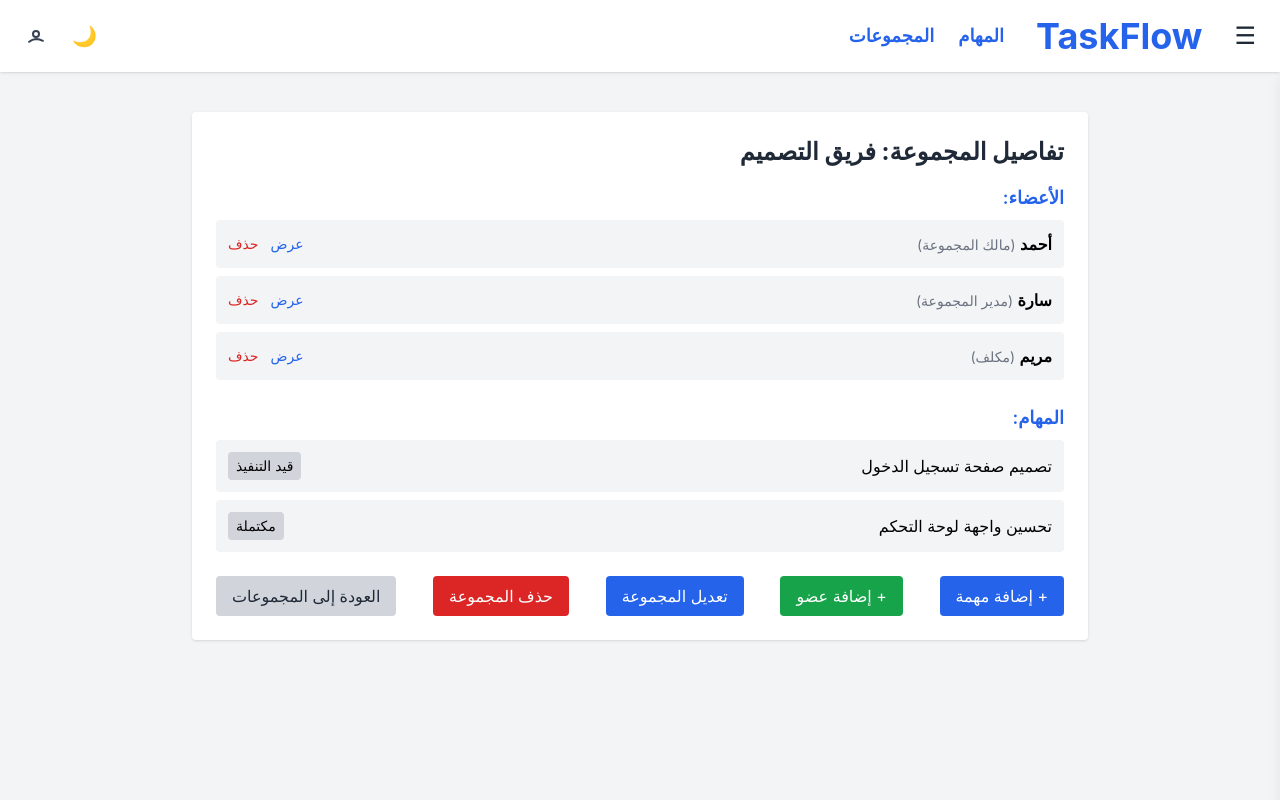
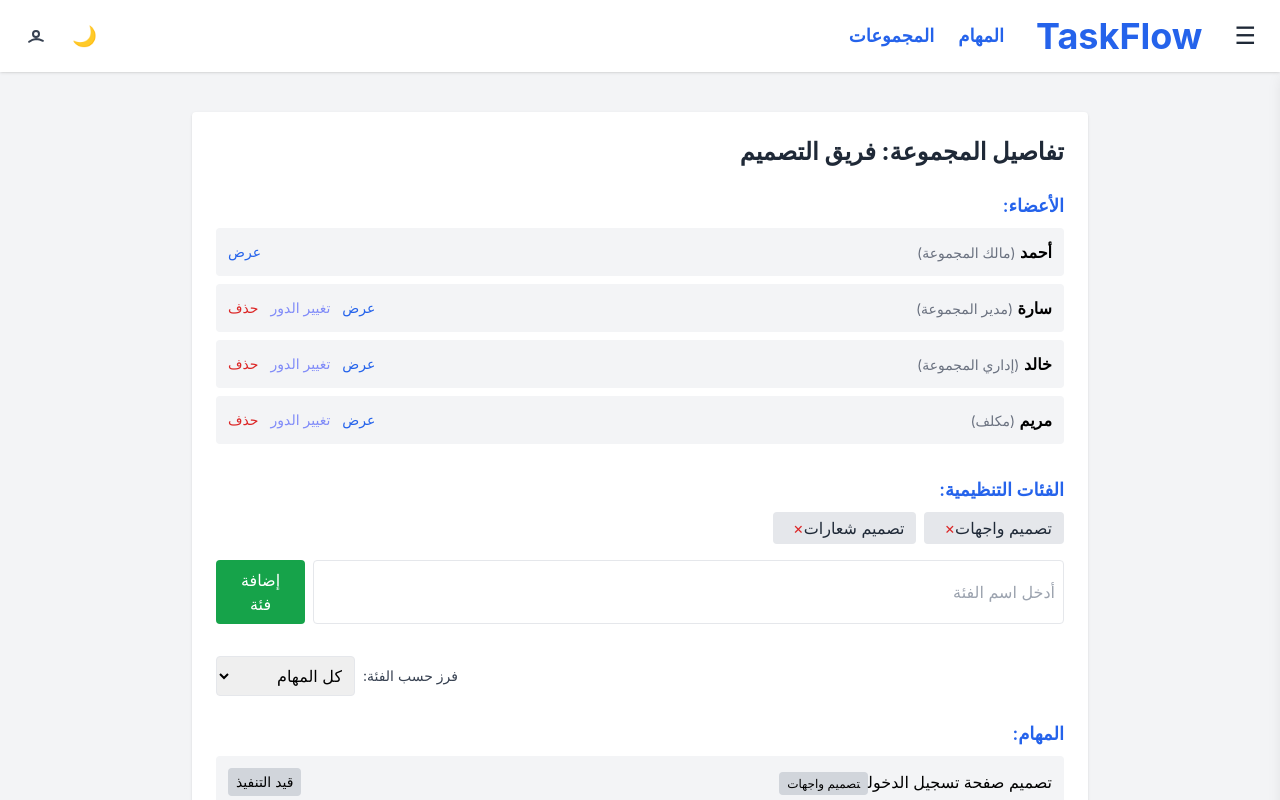
Before and after one commit to Diyaa2662/Task-Management-System, a React (Create React App) app: page /groups/1 in a window 1280 px wide. Shown: the top 800 px of the page. Built offline with nearby package versions, Linux system fonts and the light colour scheme.

Commit message:
Add category feature to the GroupsDetails page

```diff
--- a/src/App.js
+++ b/src/App.js
@@ -15,7 +15,6 @@ import EditGroup from "./pages/EditGroup";
 import GroupDetails from "./pages/GroupDetails";
 import AddMember from "./pages/AddMember";
 import MemberDetails from "./pages/MemberDetails";
-import Categories from "./pages/Categories";
 import Profile from "./pages/Profile";
 import EditProfile from "./pages/EditProfile";
 import GroupAddTask from "./pages/GroupAddTask";
@@ -47,7 +46,6 @@ function App() {
             path="/groups/:id/members/:memberId"
             element={<MemberDetails />}
           />
-          <Route path="/categories" element={<Categories />} />
           <Route path="/profile" element={<Profile />} />
           <Route path="/profile/edit" element={<EditProfile />} />
         </Route>
--- a/src/layout/Sidebar.js
+++ b/src/layout/Sidebar.js
@@ -9,7 +9,6 @@ function Sidebar({ isOpen, onToggleTheme, darkMode }) {
     { path: "/dashboard", label: "لوحة التحكم" },
     { path: "/tasks", label: "المهام" },
     { path: "/groups", label: "المجموعات" },
-    { path: "/categories", label: "الفئات" },
     { path: "/profile", label: "الملف الشخصي" },
   ];
 
--- a/src/pages/Dashboard.js
+++ b/src/pages/Dashboard.js
@@ -3,7 +3,6 @@ import { Link } from "react-router-dom";
 
 function Dashboard() {
   // ⚠️ بيانات وهمية مؤقتة (سيتم ربطها بالـ backend لاحقًا)
-  const userName = "ضياء";
 
   const stats = [
     { title: "عدد المهام", value: 25, color: "blue" },
@@ -22,8 +21,8 @@ function Dashboard() {
     <div className="text-right">
       {/* 🟦 1. رسالة ترحيب */}
       <div className="mb-6">
-        <h2 className="text-2xl font-bold text-gray-800 dark:text-white mb-2">
-          مرحبًا، {userName} 👋
+        <h2 className="text-2xl font-bold text-gray-800 dark:text-white">
+          الرئيسية
         </h2>
         <p className="text-gray-600 dark:text-gray-300">
           يسعدنا وجودك! إليك نظرة سريعة على حالة المهام الحالية.
--- a/src/pages/GroupAddTask.js
+++ b/src/pages/GroupAddTask.js
@@ -5,9 +5,13 @@ function GroupAddTask() {
   const navigate = useNavigate();
   const { id } = useParams(); // ID المجموعة
 
+  // ✅ بيانات وهمية للفئات التنظيمية ضمن المجموعة
+  const categories = ["UI/UX", "برمجة", "اختبار", "وثائق"];
+
   const [formData, setFormData] = useState({
     title: "",
     description: "",
+    category: "", // ✅ حقل الفئة
     status: "قيد التنفيذ",
     priority: "متوسطة",
     dueDate: "",
@@ -57,6 +61,26 @@ function GroupAddTask() {
               rows={3}
               className="w-full p-2 border rounded dark:bg-gray-700 dark:text-white"
             ></textarea>
+          </div>
+
+          <div>
+            <label className="block mb-1 text-sm text-gray-700 dark:text-gray-200">
+              الفئة
+            </label>
+            <select
+              name="category"
+              value={formData.category}
+              onChange={handleChange}
+              className="w-full p-2 border rounded dark:bg-gray-700 dark:text-white"
+              required
+            >
+              <option value="">اختر فئة</option>
+              {categories.map((cat, i) => (
+                <option key={i} value={cat}>
+                  {cat}
+                </option>
+              ))}
+            </select>
           </div>
 
           <div className="grid grid-cols-1 sm:grid-cols-2 gap-4">
--- a/src/pages/GroupDetails.js
+++ b/src/pages/GroupDetails.js
@@ -4,41 +4,87 @@ import { useParams, Link } from "react-router-dom";
 function GroupDetails() {
   const { id } = useParams();
 
-  // ✅ الدور الحالي للمستخدم داخل المجموعة (لاحقًا من backend)
-  const currentUserRole = "Owner"; // مثال: "Admin", "Manager", "Assignee"
+  const currentUserRole = "Owner";
 
-  // ✅ بيانات وهمية للمجموعة
   const group = {
     id,
     name: "فريق التصميم",
     members: [
       { name: "أحمد", role: "Owner" },
       { name: "سارة", role: "Admin" },
+      { name: "خالد", role: "Manager" },
       { name: "مريم", role: "Assignee" },
     ],
+    categories: ["تصميم واجهات", "تصميم شعارات"],
     tasks: [
-      { id: 1, title: "تصميم صفحة تسجيل الدخول", status: "قيد التنفيذ" },
-      { id: 2, title: "تحسين واجهة لوحة التحكم", status: "مكتملة" },
+      {
+        id: 1,
+        title: "تصميم صفحة تسجيل الدخول",
+        category: "تصميم واجهات",
+        status: "قيد التنفيذ",
+      },
+      {
+        id: 2,
+        title: "تصميم شعار جديد",
+        category: "تصميم شعارات",
+        status: "مكتملة",
+      },
+      {
+        id: 3,
+        title: "تحسين واجهة لوحة التحكم",
+        category: "تصميم واجهات",
+        status: "قيد التنفيذ",
+      },
     ],
   };
 
   const [members, setMembers] = useState(group.members);
+  const [categories, setCategories] = useState(group.categories);
+  const [newCategory, setNewCategory] = useState("");
+  const [editingIndex, setEditingIndex] = useState(null);
+  const [filterCategory, setFilterCategory] = useState("all");
+
+  const handleAddCategory = () => {
+    if (!newCategory.trim()) return;
+    setCategories([...categories, newCategory.trim()]);
+    setNewCategory("");
+  };
+
+  const handleDeleteCategory = (index) => {
+    if (window.confirm("هل أنت متأكد من حذف هذه الفئة؟")) {
+      setCategories(categories.filter((_, i) => i !== index));
+      if (filterCategory === categories[index]) {
+        setFilterCategory("all");
+      }
+    }
+  };
+
+  const filteredTasks =
+    filterCategory === "all"
+      ? group.tasks
+      : group.tasks.filter((task) => task.category === filterCategory);
 
   const handleDeleteMember = (index) => {
     if (window.confirm("هل أنت متأكد من حذف هذا العضو؟")) {
-      const updated = members.filter((_, i) => i !== index);
+      setMembers(members.filter((_, i) => i !== index));
+    }
+  };
+
+  const handleRoleChange = (index, newRole) => {
+    const updated = members.map((m, i) =>
+      i === index ? { ...m, role: newRole } : m
+    );
     setMembers(updated);
-    }
   };
 
   return (
     <div className="max-w-4xl mx-auto text-right bg-white dark:bg-gray-800 p-6 rounded shadow mt-6">
-      <h2 className="text-2xl font-bold text-gray-800 dark:text-white mb-4">
+      <h2 className="text-2xl font-bold text-gray-800 dark:text-white mb-6">
         تفاصيل المجموعة: {group.name}
       </h2>
 
       {/* ✅ الأعضاء */}
-      <div className="mb-6">
+      <div className="mb-8">
         <h3 className="text-lg font-semibold text-blue-600 dark:text-blue-400 mb-2">
           الأعضاء:
         </h3>
@@ -50,10 +96,29 @@ function GroupDetails() {
             >
               <div>
                 <span className="font-semibold">{member.name}</span>{" "}
+                {editingIndex === index ? (
+                  member.role !== "Owner" ? (
+                    <select
+                      value={member.role}
+                      onChange={(e) => handleRoleChange(index, e.target.value)}
+                      className="ml-2 p-1 border rounded dark:bg-gray-600 dark:text-white"
+                    >
+                      <option value="Admin">مدير المجموعة</option>
+                      <option value="Manager">إداري المجموعة</option>
+                      <option value="Assignee">مكلف</option>
+                    </select>
+                  ) : (
+                    <span className="text-sm text-gray-500 dark:text-gray-300 ml-2">
+                      (مالك المجموعة)
+                    </span>
+                  )
+                ) : (
                   <span className="text-sm text-gray-500 dark:text-gray-300">
                     ({translateRole(member.role)})
                   </span>
+                )}
               </div>
+
               <div className="flex gap-3">
                 <Link
                   to={`/groups/${group.id}/members/${index}`}
@@ -61,18 +126,98 @@ function GroupDetails() {
                 >
                   عرض
                 </Link>
-                {can(currentUserRole, "manageMembers") && (
+                {can(currentUserRole, "manageMembers") &&
+                  member.role !== "Owner" && (
+                    <>
+                      {editingIndex === index ? (
+                        <button
+                          onClick={() => setEditingIndex(null)}
+                          className="text-sm text-green-600 hover:underline"
+                        >
+                          حفظ
+                        </button>
+                      ) : (
+                        <button
+                          onClick={() => setEditingIndex(index)}
+                          className="text-sm text-indigo-400 hover:underline"
+                        >
+                          تغيير الدور
+                        </button>
+                      )}
                       <button
                         onClick={() => handleDeleteMember(index)}
                         className="text-sm text-red-600 hover:underline"
                       >
                         حذف
                       </button>
+                    </>
                   )}
               </div>
             </li>
           ))}
         </ul>
+      </div>
+
+      {/* ✅ الفئات */}
+      <div className="mb-8">
+        <h3 className="text-lg font-semibold text-blue-600 dark:text-blue-400 mb-2">
+          الفئات التنظيمية:
+        </h3>
+        <div className="flex flex-wrap gap-2 mb-4">
+          {categories.map((cat, idx) => (
+            <div
+              key={idx}
+              className="flex items-center bg-gray-200 dark:bg-gray-600 text-gray-800 dark:text-white px-3 py-1 rounded"
+            >
+              <span>{cat}</span>
+              {can(currentUserRole, "manageTasks") && (
+                <button
+                  onClick={() => handleDeleteCategory(idx)}
+                  className="ml-2 text-red-600 hover:text-red-800"
+                  title="حذف الفئة"
+                >
+                  ×
+                </button>
+              )}
+            </div>
+          ))}
+        </div>
+        {can(currentUserRole, "manageTasks") && (
+          <div className="flex gap-2">
+            <input
+              type="text"
+              value={newCategory}
+              onChange={(e) => setNewCategory(e.target.value)}
+              placeholder="أدخل اسم الفئة"
+              className="p-2 border rounded w-full dark:bg-gray-700 dark:text-white"
+            />
+            <button
+              onClick={handleAddCategory}
+              className="bg-green-600 text-white px-4 py-2 rounded hover:bg-green-700 transition"
+            >
+              إضافة فئة
+            </button>
+          </div>
+        )}
+      </div>
+
+      {/* ✅ الفلتر */}
+      <div className="mb-6 flex flex-wrap gap-2 justify-end items-center">
+        <label className="text-sm text-gray-700 dark:text-gray-300">
+          فرز حسب الفئة:
+        </label>
+        <select
+          value={filterCategory}
+          onChange={(e) => setFilterCategory(e.target.value)}
+          className="p-2 border rounded dark:bg-gray-700 dark:text-white"
+        >
+          <option value="all">كل المهام</option>
+          {categories.map((cat, idx) => (
+            <option key={idx} value={cat}>
+              {cat}
+            </option>
+          ))}
+        </select>
       </div>
 
       {/* ✅ المهام */}
@@ -81,12 +226,17 @@ function GroupDetails() {
           المهام:
         </h3>
         <ul className="space-y-2">
-          {group.tasks.map((task) => (
+          {filteredTasks.map((task) => (
             <li
               key={task.id}
               className="bg-gray-100 dark:bg-gray-700 p-3 rounded flex justify-between items-center"
             >
+              <div>
                 <span>{task.title}</span>
+                <span className="text-xs ml-3 px-2 py-1 bg-gray-300 dark:bg-gray-600 rounded">
+                  {task.category}
+                </span>
+              </div>
               <span className="text-sm px-2 py-1 bg-gray-300 dark:bg-gray-600 rounded">
                 {task.status}
               </span>
@@ -105,7 +255,6 @@ function GroupDetails() {
             + إضافة مهمة
           </Link>
         )}
-
         {can(currentUserRole, "manageMembers") && (
           <Link
             to={`/groups/${group.id}/add-member`}
@@ -114,7 +263,6 @@ function GroupDetails() {
             + إضافة عضو
           </Link>
         )}
-
         {can(currentUserRole, "editGroup") && (
           <Link
             to={`/groups/${group.id}/edit`}
@@ -123,7 +271,6 @@ function GroupDetails() {
             تعديل المجموعة
           </Link>
         )}
-
         {can(currentUserRole, "deleteGroup") && (
           <button
             onClick={() => {
@@ -136,7 +283,6 @@ function GroupDetails() {
             حذف المجموعة
           </button>
         )}
-
         <Link
           to="/groups"
           className="bg-gray-300 text-gray-800 px-4 py-2 rounded hover:bg-gray-400 dark:bg-gray-700 dark:text-white dark:hover:bg-gray-600 transition"
@@ -148,7 +294,6 @@ function GroupDetails() {
   );
 }
 
-// ✅ دالة ترجمة الدور
 function translateRole(role) {
   switch (role) {
     case "Owner":
@@ -164,7 +309,6 @@ function translateRole(role) {
   }
 }
 
-// ✅ دالة صلاحيات حسب الدور
 function can(role, action) {
   const permissions = {
     Owner: ["manageMembers", "manageTasks", "deleteGroup", "editGroup"],
```
Also changed, not shown: src/pages/Categories.js (deleted, +0 -99 lines). Lines whose indentation alone changed are shown as unchanged.
